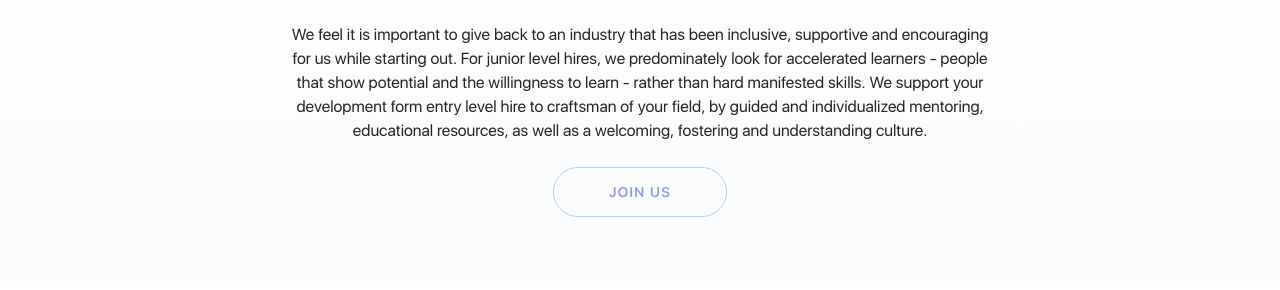
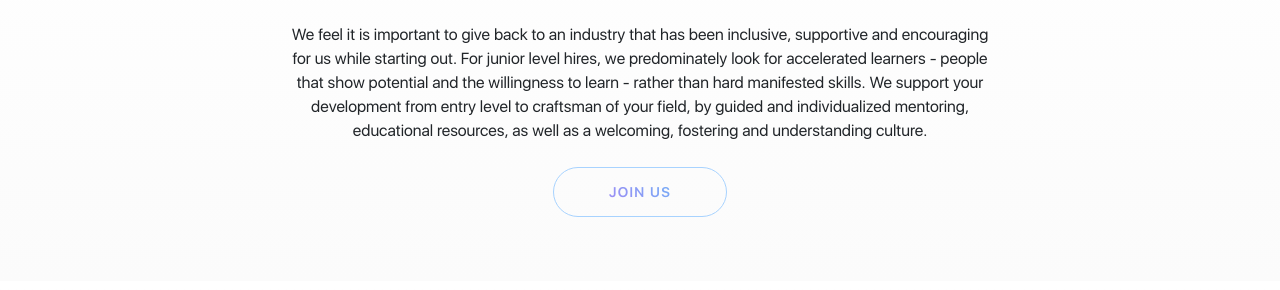
Before and after one commit to code-and-co/codeandcodotcom, a Jekyll site: the page built from team/index.html, in a window 1280 px wide and 1400 px high, scrolled down 5438 px. Shown: the part 235-525 px from the top of the window. Built offline with Jekyll 4.4.1, drawn with Linux system fonts in a browser that asks for light colours; nearby versions of some CDN libraries; some web fonts are replaced; some of the changed text lies outside the part shown.

Commit message:
add hr open positions

```diff
--- a/_data/content.yml
+++ b/_data/content.yml
@@ -75,7 +75,7 @@ get_in_touch_labs:
 join_us_team:
   - heading: 'Software & Product Apprenticeships'
     text:
-      - 'We feel it is important to give back to an industry that has been inclusive, supportive and encouraging for us while starting out. For junior level hires, we predominately look for accelerated learners - people that show potential and the willingness to learn - rather than hard manifested skills. We support your development form entry level hire to craftsman of your field, by guided and individualized mentoring, educational resources, as well as a welcoming, fostering and understanding culture.'
+      - 'We feel it is important to give back to an industry that has been inclusive, supportive and encouraging for us while starting out. For junior level hires, we predominately look for accelerated learners - people that show potential and the willingness to learn - rather than hard manifested skills. We support your development from entry level to craftsman of your field, by guided and individualized mentoring, educational resources, as well as a welcoming, fostering and understanding culture.'
     link:
       - title: 'Join us'
         url: '#'
@@ -88,7 +88,7 @@ join_us_team:
 #
 # start join_us_team_bottom #
 join_us_team_bottom:
-  - heading: 'Join Us!'
+  - heading: 'Come & Join Us'
     text:
       - 'While we don’t actively advertise open job positions, we are always on the look out for interesting personalities. If you would like to join us or just find out how we work, please reach out.'
     link:
@@ -103,7 +103,7 @@ join_us_team_bottom:
 #
 # start get_in_touch_csvg #
 get_in_touch_csvg:
-  - heading: 'Have A Similar Project?'
+  - heading: 'Get in Touch'
     text:
       - 'If you have a mission critical situation that you need support with, or would like to learn more about our services, please reach out. We look forward to hearing from you.'
     link:
--- a/css/main.css
+++ b/css/main.css
@@ -3058,6 +3058,7 @@ img {
   .team-card:hover .overlay {
     opacity: 1;
     visibility: visible;
+    overflow: hidden;
   }
 
   .team-card .image-wrap {
@@ -3072,6 +3073,7 @@ img {
     overflow: hidden;
     overflow-y: auto;
     height: 320px;
+    width: 100%;
     opacity: 0;
     visibility: hidden;
     -webkit-transition-property: visibility, opacity;
--- a/team/index.html
+++ b/team/index.html
@@ -10,7 +10,8 @@ body_class: 'team-page'
     <div class="container d-flex flex-column w-100 justify-content-center align-items-center">
         <div class="inner text-center">
             <h1>Who We Are</h1>
-			<p>We consider ourselves problem solvers first and foremost. We are passionate technologists and learners who believe a strong team shares common goals and values.</p>
+            <p>We consider ourselves problem solvers first and foremost. We are passionate technologists and learners
+                who believe a strong team shares common goals and values.</p>
             <div class="btn-wrap">
                 <a class="btn btn-link smooth-anchor" href="#smooth-anchor" role="button">
                     <span>MEET THE TEAM</span>
@@ -23,7 +24,8 @@ body_class: 'team-page'
     <div class="container wide-md">
         <div class="team-cards">
             <!-- Team Card -->
-			{% include cards/team-card.html block_content = site.data.cards.team-card_team add_class="" add_id="smooth-anchor" %}
+            {% include cards/team-card.html block_content = site.data.cards.team-card_team add_class=""
+            add_id="smooth-anchor" %}
             <div class="row">
                 <div class="d-flex col col-12 col-sm-6">
                     <div class="team-card w-100">
@@ -51,7 +53,8 @@ body_class: 'team-page'
         {% include blocks/brands.html block_content = site.data.brands.alumni add_class="" %}
         <div class="text-block text-center ml-auto mr-auto">
             <h2 class="mb-4">How We Work</h2>
-			<p>We are a close-knit team of colleagues and friends working on products we love. We believe great teams develop trust and confidence in each other through strong personal relationships. </p>
+            <p>We are a close-knit team of colleagues and friends working on products we love. We believe great teams
+                develop trust and confidence in each other through strong personal relationships. </p>
         </div>
         <div class="img-block row">
             <div class="col col-12 col-md-7 mb-3 mb-md-0">
@@ -77,13 +80,15 @@ body_class: 'team-page'
             <li class="col col-12 col-sm-6 col-md-4">
                 <div>
                     <span class="subtitle"><span class="count"></span>Lifelong learning &amp; Mentoring</span>
-					<p>Learning from and mentoring each other ensures we continuously grow stronger as individuals as well as a team.</p>
+                    <p>Learning from and mentoring each other ensures we continuously grow stronger as individuals as
+                        well as a team.</p>
                 </div>
             </li>
             <li class="col col-12 col-sm-6 col-md-4">
                 <div>
                     <span class="subtitle"><span class="count"></span>Craftsmanship</span>
-					<p>Having true passion for our craft sets a standard to aim for as a team. We see the beauty in true craftsmanship.</p>
+                    <p>Having true passion for our craft sets a standard to aim for as a team. We see the beauty in true
+                        craftsmanship.</p>
                 </div>
             </li>
             <li class="col col-12 col-sm-6 col-md-4">
@@ -95,19 +100,22 @@ body_class: 'team-page'
             <li class="col col-12 col-sm-6 col-md-4">
                 <div>
                     <span class="subtitle"><span class="count"></span>New technologies</span>
-					<p>We don't have a go-to stack and are always on the hunt for new technologies to add to our utility belt.</p>
+                    <p>We don't have a go-to stack and are always on the hunt for new technologies to add to our utility
+                        belt.</p>
                 </div>
             </li>
             <li class="col col-12 col-sm-6 col-md-4">
                 <div>
                     <span class="subtitle"><span class="count"></span>Zero HIERARCHY</span>
-					<p>Confidence without attitude. Everyone in our team is a multidisciplinary problem solver who deserves to be heard.</p>
+                    <p>Confidence without attitude. Everyone in our team is a multidisciplinary problem solver who
+                        deserves to be heard.</p>
                 </div>
             </li>
             <li class="col col-12 col-sm-6 col-md-4">
                 <div>
                     <span class="subtitle"><span class="count"></span>Humility &amp; Curiosity</span>
-					<p>Every day we seek to challenge ourselves to continually improve as a collective and as individuals.</p>
+                    <p>Every day we seek to challenge ourselves to continually improve as a collective and as
+                        individuals.</p>
                 </div>
             </li>
         </ol>
@@ -171,8 +179,31 @@ body_class: 'team-page'
     </div>
 </section>
 <div id="join-us" class="team-bottom bg-light pt-5 pb-5">
-	<div class="container wide-md">
-		<!-- Joing Section -->
-		{% include blocks/get-in-touch.html block_content=site.data.content.join_us_team_bottom add_class="text-center" %}
+    <div class="container wide-md text-center">
+
+        <section class="get-in-touch-section ml-auto mr-auto {{ include.add_class }}">
+            <h2 class="mb-2 mb-md-4">Open Positions</h2>
+            <p>We're hiring. Come and join code & co.</p>
+
+            <ul class="benefits-card-list list-unstyled mb-0 row">
+                {% for card in site.data.cards.job_positions_card %}
+                <li class="d-flex col col-12 col-sm-6">
+                    <div class="card w-100">
+                        <div class="card-body">
+                            <div class="title">
+                                <h2>{{ card.heading }}</h2>
+                            </div>
+                            <div class="btn-wrap pt-2">
+                                <a class="btn btn-primary" role="button" href="{{ card.link }}" target="_blank"
+                                   rel="noopener noreferrer"><span>Apply</span></a>
                             </div>
                         </div>
+
+                    </div>
+                </li>
+                {% endfor %}
+            </ul>
+        </section>
+
+    </div>
+</div>
```
Also changed, not shown: _data/cards.yml (+19 -3 lines), 4 other files. Lines whose indentation alone changed are shown as unchanged.
